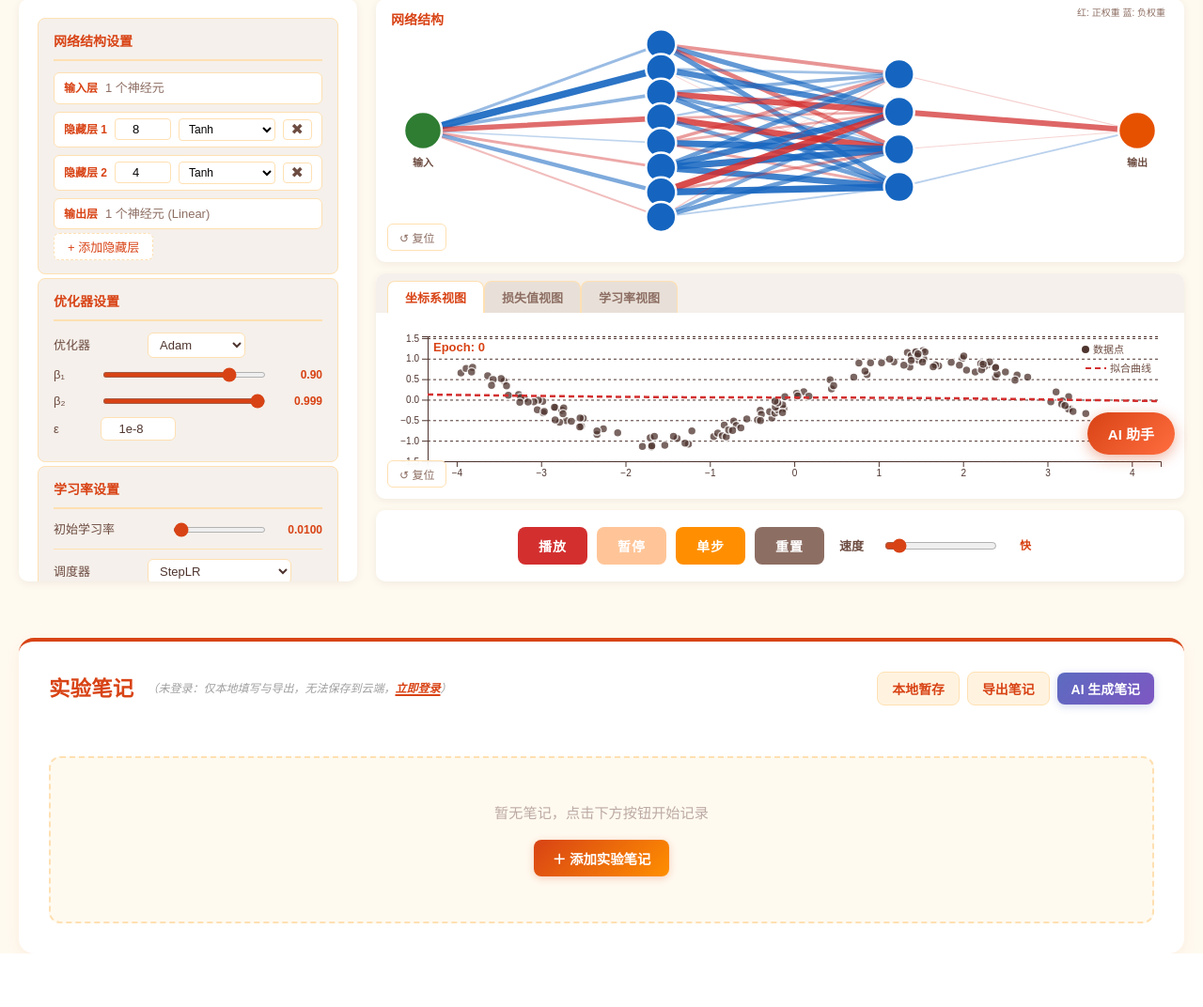
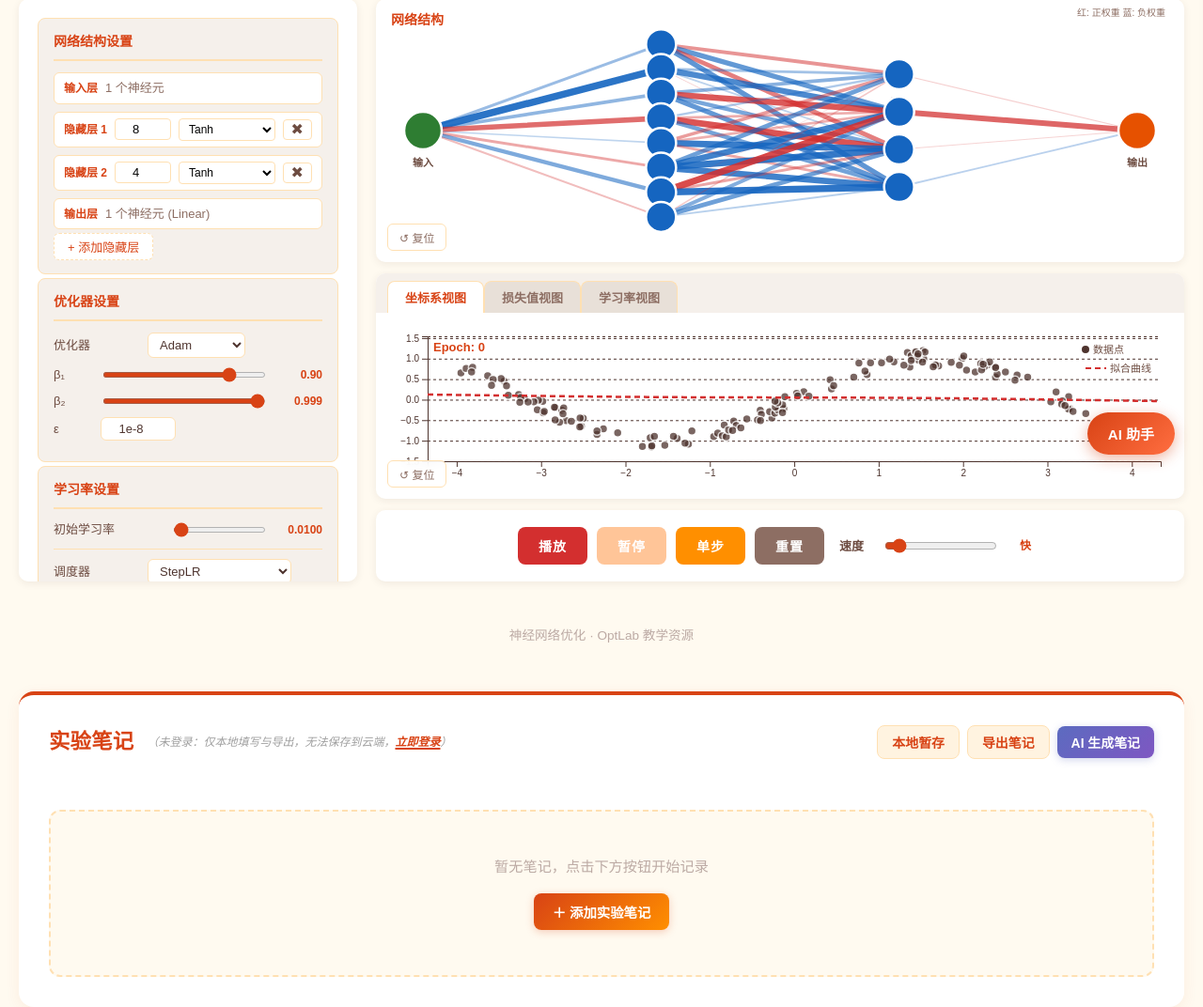
Before and after one commit to NullWinters/OptLab, a FastAPI app: template templates/courses/neural-network/gd.html in a window 1280 px wide. Shown: the part 286-1358 px from the top of the page at 94% size. Before the commit the page ends 1301 px from the top, so only its background shows below. Run offline with FastAPI, Linux system fonts and the light colour scheme; the template is opened without the code that fills it, so the values that code supplies are empty; some libraries are stand-ins or nearby versions.

Commit message:
合并master分支(DB方言修复/前端校验/文档) + 梯度下降页添加页脚
合并 origin/master → new (7e07c64):
- scripts/init_db.py: 数据库初始化方言修复
- static/js/common/experiment-notes.js: 神经网络实验数据校验分支
- readme.md: 文档更新
- pyproject.toml/uv.lock: 依赖调整

模板修改:
- templates/courses/neural-network/gd.html: 页面底部添加
  "神经网络优化 · OptLab 教学资源" 页脚

Co-Authored-By: Gankidea <noreply@github.com>

```diff
--- a/templates/courses/neural-network/gd.html
+++ b/templates/courses/neural-network/gd.html
@@ -165,6 +165,10 @@
     <!-- Tooltip -->
     <div class="gd-tooltip" id="gd-tooltip"></div>
 </div>
+
+<footer style="text-align:center;color:#BCAAA4;font-size:0.85em;padding:16px 0 8px;margin-top:12px;">
+    <p style="margin:0;">神经网络优化 · OptLab 教学资源</p>
+</footer>
 {% endblock %}
 {% block experiment_notes %}
 <div class="container gd-page-wrapper">
```
